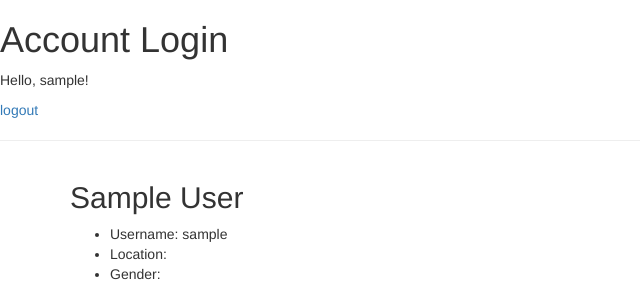
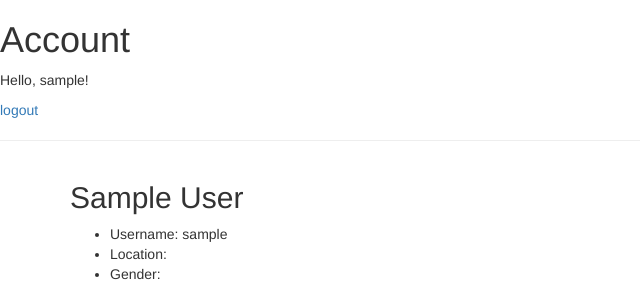
Before and after one commit to natecrow/media-sharing-site, a Django app: page /accounts/profile/ in a window 1280 px wide. Shown: the top 286 px of the page, without its empty margins (0-640 px from the left). Run offline with Django 3.2, Linux system fonts and the light colour scheme; the visitor is signed in with stand-in values (Sample User, id 1); some libraries are stand-ins or nearby versions.

Commit message:
Changed title of account pages to just 'Account'

```diff
--- a/accounts/templates/accounts/__base.html
+++ b/accounts/templates/accounts/__base.html
@@ -26,7 +26,7 @@
   </head>
   <body>
     <header>
-      <h1>Account Login</h1>
+      <h1>Account</h1>
       {% if user.is_authenticated %}
         <p>Hello, {{ user.username }}!</p>
         <a href="{% url 'logout' %}">logout</a>
```
